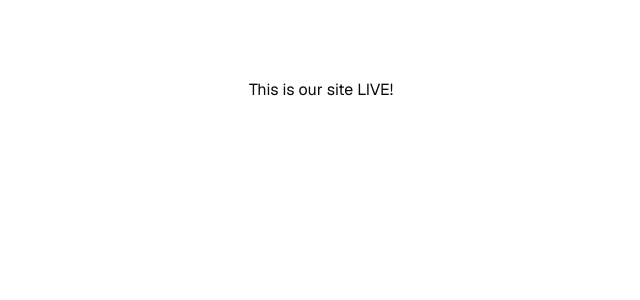
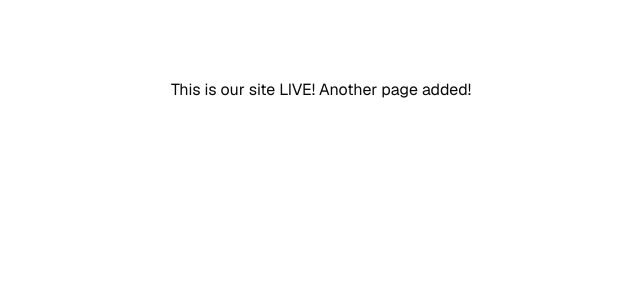
Before and after one commit to kelvin-rai/inventory, a Next.js app: page / in a window 1280 px wide. Shown: the top 300 px of the page, without its empty margins (319-959 px from the left). Built offline with nearby package versions, Linux system fonts and the light colour scheme.

Commit message:
updated production deployment

```diff
--- a/src/app/page.tsx
+++ b/src/app/page.tsx
@@ -4,6 +4,7 @@ export default function Home() {
   return (
     <div className="font-sans grid grid-rows-[20px_1fr_20px] items-center justify-items-center min-h-screen p-8 pb-20 gap-16 sm:p-20">
     This is our site LIVE!
+    Another page added!
     </div>
   );
 }
```
Also changed, not shown: 2 other files (tests, documents, lock files or other folders).
